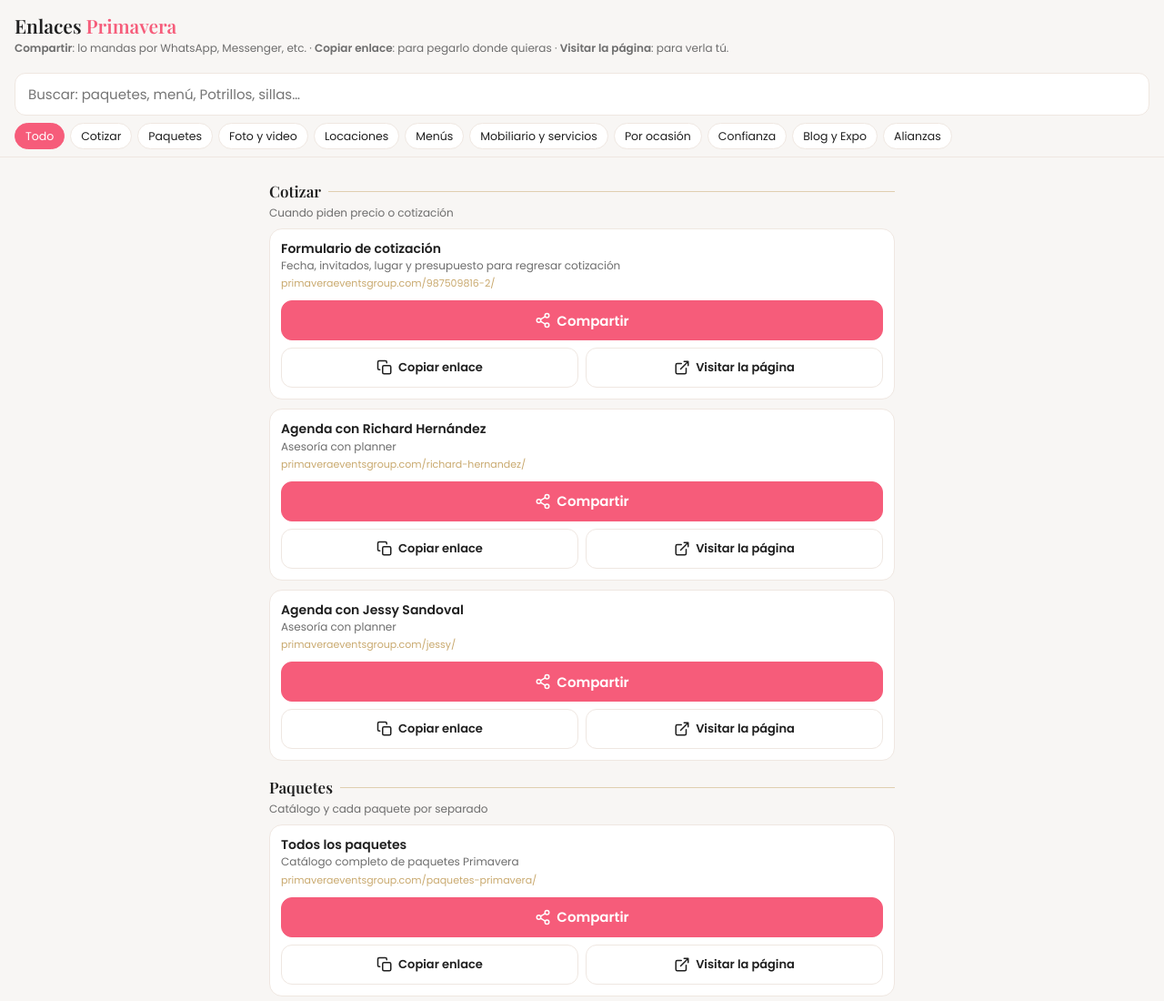
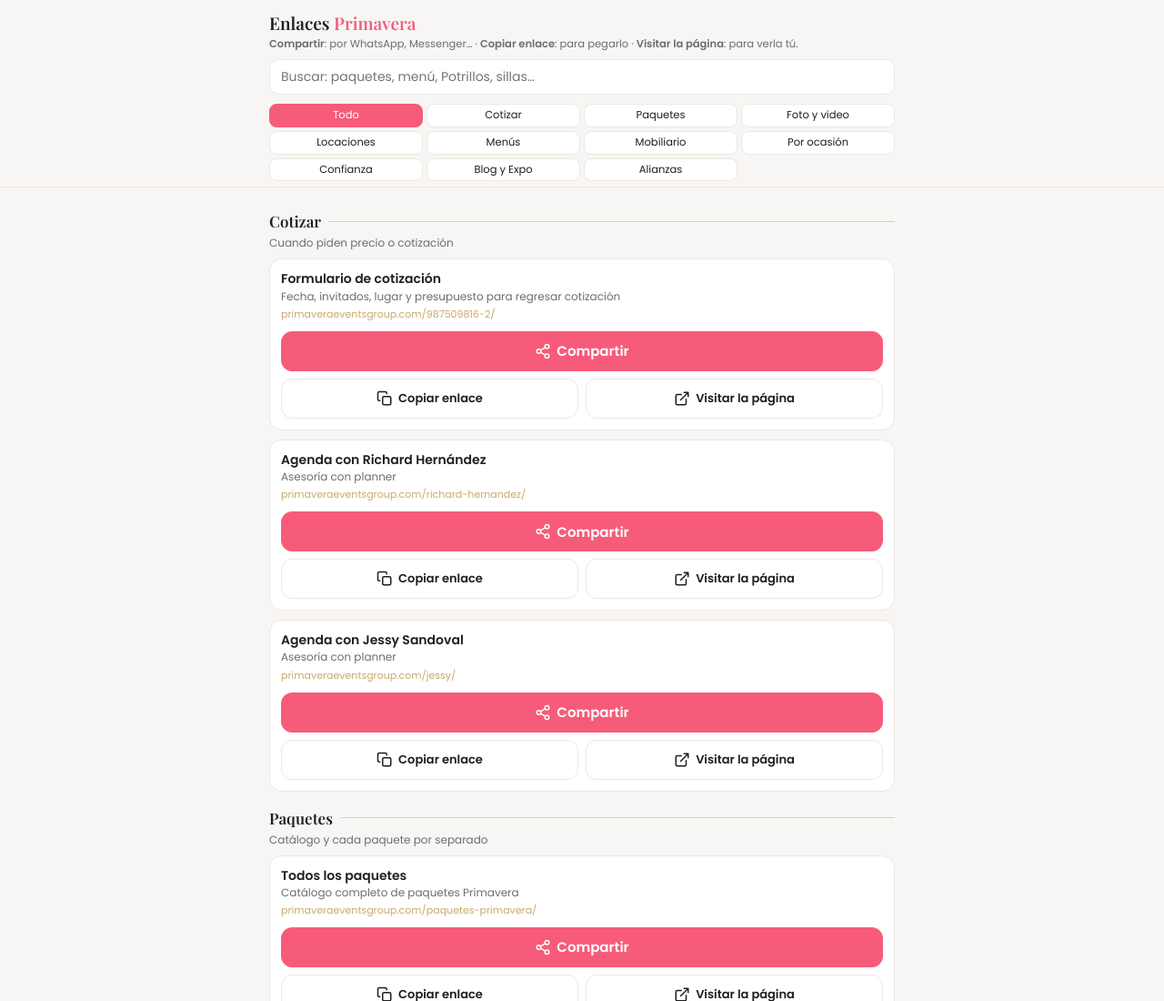
Before and after one commit to 5410m0n0c001/enlaces, a plain HTML site: page index.html in a window 1280 px wide. Shown: the top 1100 px of the page at 91% size. Drawn offline with nearby package versions, Linux system fonts and the light colour scheme.

Commit message:
Barra de categorías compacta en móvil (cuadrícula 4 columnas)
Co-Authored-By: Claude Opus 5.5 <noreply@anthropic.com>

```diff
--- a/index.html
+++ b/index.html
@@ -20,15 +20,15 @@
 }
 *{box-sizing:border-box;-webkit-tap-highlight-color:transparent}
 body{margin:0;background:var(--bg);color:var(--dark);font-family:Poppins,system-ui,sans-serif;font-size:15px}
-header{padding:14px 16px 0}
-.bar{position:sticky;top:0;z-index:5;background:var(--bg);padding:8px 16px;border-bottom:1px solid var(--beige)}
-h1{font-family:"Playfair Display",serif;font-size:21px;margin:0 0 2px}
+header{padding:12px 16px 4px;max-width:720px;margin:0 auto}
+.bar{position:sticky;top:0;z-index:5;background:var(--bg);padding:6px 16px;border-bottom:1px solid var(--beige)}
+h1{font-family:"Playfair Display",serif;font-size:19px;margin:0 0 2px}
 h1 span{color:var(--pink)}
-.sub{color:var(--gray);font-size:12px;margin:0 0 10px}
-#q{width:100%;padding:11px 14px;border:1px solid var(--beige);border-radius:12px;font:inherit;background:#fff;outline:none}
+.sub{color:var(--gray);font-size:11.5px;margin:0 0 8px}
+#q{width:100%;padding:8px 12px;border:1px solid var(--beige);border-radius:10px;font:inherit;font-size:14px;background:#fff;outline:none}
 #q:focus{border-color:var(--pink)}
-.chips{display:flex;flex-wrap:wrap;gap:6px;padding-top:8px}
-.chip{border:1px solid var(--beige);background:#fff;border-radius:999px;padding:6px 11px;font:inherit;font-size:12.5px;line-height:1.2;color:var(--dark);cursor:pointer}
+.chips{display:grid;grid-template-columns:repeat(4,1fr);gap:4px;max-width:688px;margin:0 auto}
+.chip{border:1px solid var(--beige);background:#fff;border-radius:8px;padding:5px 2px;font:inherit;font-size:11.5px;line-height:1.2;color:var(--dark);cursor:pointer;white-space:nowrap;overflow:hidden;text-overflow:ellipsis}
 .chip.on{background:var(--pink);border-color:var(--pink);color:#fff}
 main{padding:8px 16px 90px;max-width:720px;margin:0 auto}
 section h2{font-family:"Playfair Display",serif;font-size:17px;margin:18px 0 8px;display:flex;align-items:center;gap:8px}
@@ -52,12 +52,10 @@ section h2::after{content:"";flex:1;height:1px;background:var(--gold);opacity:.5
 <body>
 <header>
   <h1>Enlaces <span>Primavera</span></h1>
-  <p class="sub"><b>Compartir</b>: lo mandas por WhatsApp, Messenger, etc. · <b>Copiar enlace</b>: para pegarlo donde quieras · <b>Visitar la página</b>: para verla tú.</p>
+  <p class="sub"><b>Compartir</b>: por WhatsApp, Messenger… · <b>Copiar enlace</b>: para pegarlo · <b>Visitar la página</b>: para verla tú.</p>
+  <input id="q" type="search" placeholder="Buscar: paquetes, menú, Potrillos, sillas…" autocomplete="off">
 </header>
-<div class="bar">
-  <input id="q" type="search" placeholder="Buscar: paquetes, menú, Potrillos, sillas…" autocomplete="off">
-  <div class="chips" id="chips"></div>
-</div>
+<div class="bar"><div class="chips" id="chips"></div></div>
 <main id="list"></main>
 <div id="toast"></div>
 
@@ -119,7 +117,7 @@ const DATA = [
   {t:"Parrillada de Cortes", d:"Cortes de carne y guarniciones en buffet", u:PEG+"/menu-gourmet/menu-primavera-2026/buffet-mexicano/buffet-pastas-y-pizzas/parrillada-de-cortes-de-carne-y-guarniciones-en-buffet/", k:"carne asado"},
   {t:"Nuestros postres", d:"Repostería y mesa de postres", u:PEG+"/nuestros-postres/", k:"pastel dulces"},
  ]},
- {id:"servicios", name:"Mobiliario y servicios", hint:"Mobiliario, personal, transporte, invitaciones", msg:"Te comparto la información:", links:[
+ {id:"servicios", name:"Mobiliario y servicios", s:"Mobiliario", hint:"Mobiliario, personal, transporte, invitaciones", msg:"Te comparto la información:", links:[
   {t:"Montajes y mobiliario", d:"Mobiliario y decoración en renta", u:PEG+"/montajes-y-mobiliario/", k:"sillas mesas decoracion renta"},
   {t:"Staffing", d:"Meseros y personal de servicio", u:PEG+"/staffing/", k:"meseros personal capitan"},
   {t:"Transportación", d:"Transporte para eventos", u:PEG+"/transportacion/", k:"camioneta traslado"},
@@ -177,7 +175,7 @@ const esc = s => s.replace(/[&<>"]/g, c => ({"&":"&amp;","<":"&lt;",">":"&gt;",'
 
 function renderChips(){
   $("#chips").innerHTML = [{id:"all",name:"Todo"},...DATA].map(c =>
-    `<button class="chip${c.id===cat?" on":""}" data-c="${c.id}">${c.name}</button>`).join("");
+    `<button class="chip${c.id===cat?" on":""}" data-c="${c.id}">${c.s||c.name}</button>`).join("");
 }
 
 function render(){
```
